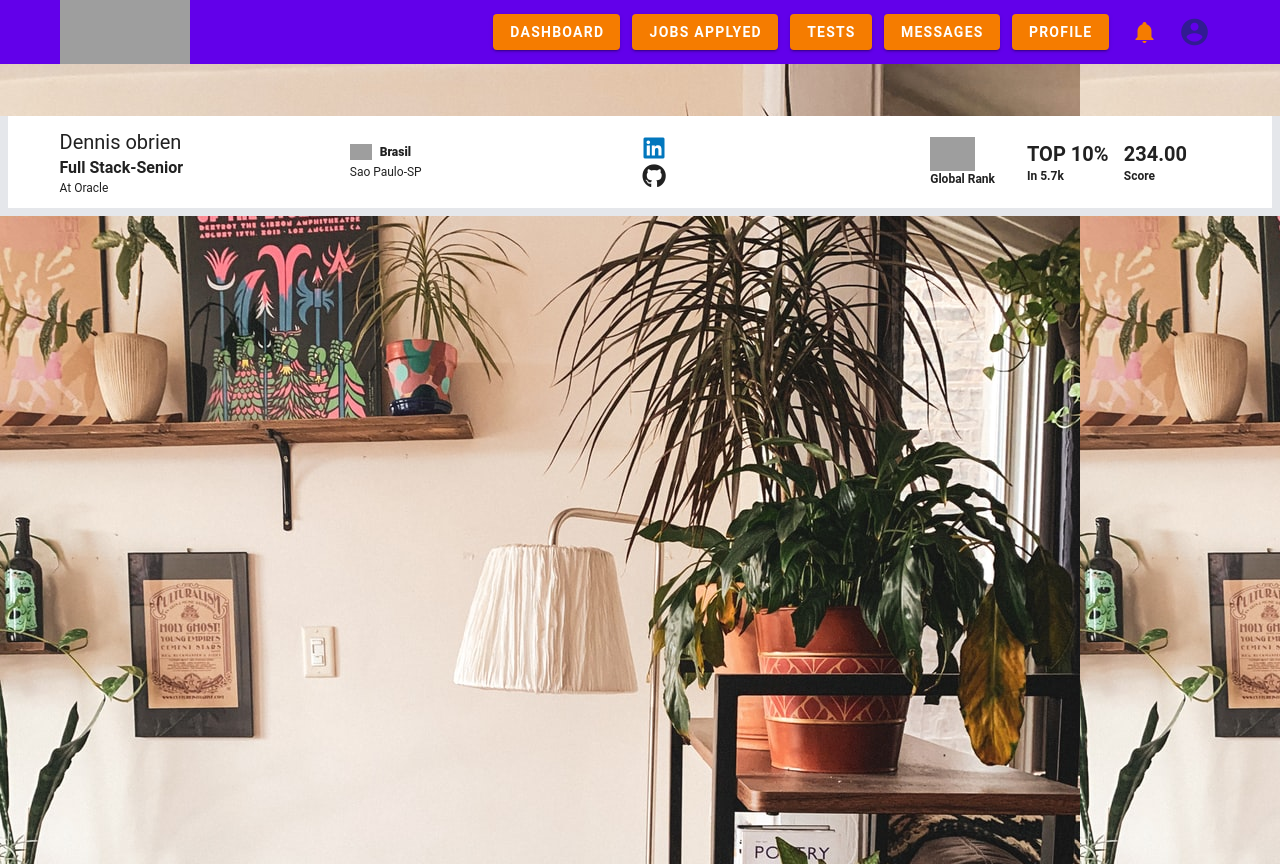
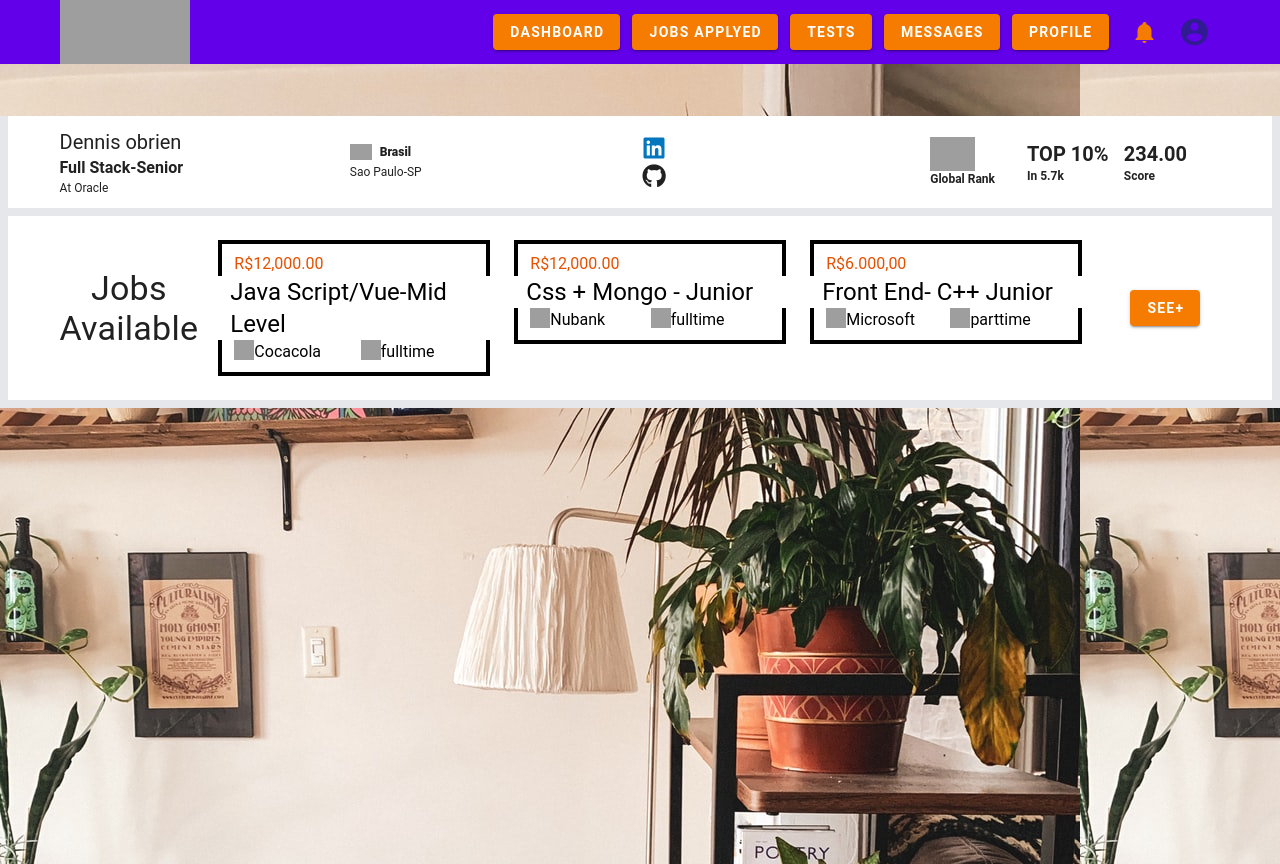
Before and after one commit to cmgoes/Techvogelvue, a Vue app: page / in a window 1280 px wide. Built offline with nearby package versions, Linux system fonts and the light colour scheme; grey boxes are pictures that could not be loaded.

Commit message:
jobs_available

```diff
--- /dev/null
+++ b/src/components/Jobs.vue
@@ -0,0 +1,62 @@
+<template>
+  <div class="bg-white border-8 border-t-0">
+    <v-container class="flex">
+      <h3 class="text-h4 flex items-center text-center"> Jobs <br/>
+         Available
+      </h3>
+      <v-row class="m-0">
+        <v-col
+          v-for="(item,i) in job"
+          :key="i"
+          class="p-3"
+          cols="12"
+          lg="4"
+        >
+          <h6 class="border-4 border-b-0 border-black px-3 pt-2 orange--text text--darken-4">{{item.budget}}</h6>
+          <h5 class="text-h5 px-3 black--text">{{item.title}}</h5>
+          <div class="flex border-4 border-t-0 border-black px-3 pb-2">
+            <div class="flex">
+              <v-img src="./assets/company.svg"  height="20" max-width="20">
+              </v-img>
+              <h5 class="text-black">{{item.companyName}}</h5>
+            </div>
+            <div class="flex ">
+              <v-img src="./assets/clock.svg" height="20" max-width="20">
+              </v-img>
+              <h5 class="text-black">{{item.timeStyle}}</h5>
+            </div>
+          </div>
+        </v-col>
+      </v-row>
+      <div class="flex items-center">
+        <v-btn
+         icon
+        >
+         <v-icon></v-icon>
+        </v-btn>
+        <v-btn
+          color="orange darken-2"
+          class="font-bold white--text mr-3"
+        >
+         See+
+        </v-btn>
+      </div>
+
+      </v-container>
+  </div>
+</template>
+<script>
+export default {
+  name:'Jobs',
+  data: () => ({
+    job:[
+      {budget:'R$12,000.00', title:'Java Script/Vue-Mid Level',companyName:"Cocacola",timeStyle:"fulltime"},
+      {budget:'R$12,000.00', title:'Css + Mongo - Junior',companyName:"Nubank",timeStyle:"fulltime"},
+      {budget:'R$6.000,00', title:'Front End- C++ Junior',companyName:"Microsoft",timeStyle:"parttime"},
+    ]
+
+
+
+    }),
+}
+</script>
--- a/src/views/Dashboard.vue
+++ b/src/views/Dashboard.vue
@@ -1,18 +1,21 @@
 <template>
   <v-app :style="image">
     <UserInfo />
+    <Jobs/>
   </v-app>
 </template>
 
 <script>
 
 import UserInfo from '../components/UserInfo';
+import Jobs from '../components/Jobs.vue';
 export default {
   watch: {
   },
   name: 'Dashboard',
   components: {
-    UserInfo
+    UserInfo,
+    Jobs,
   },
   data: () => ({
       image: { backgroundImage: "url(./assets/bg.jfif)" }
```
Also changed, not shown: public/assets/clock.svg (added), public/assets/company.svg (added), src/components/Header.vue (indentation only), src/components/UserInfo.vue (indentation only).
